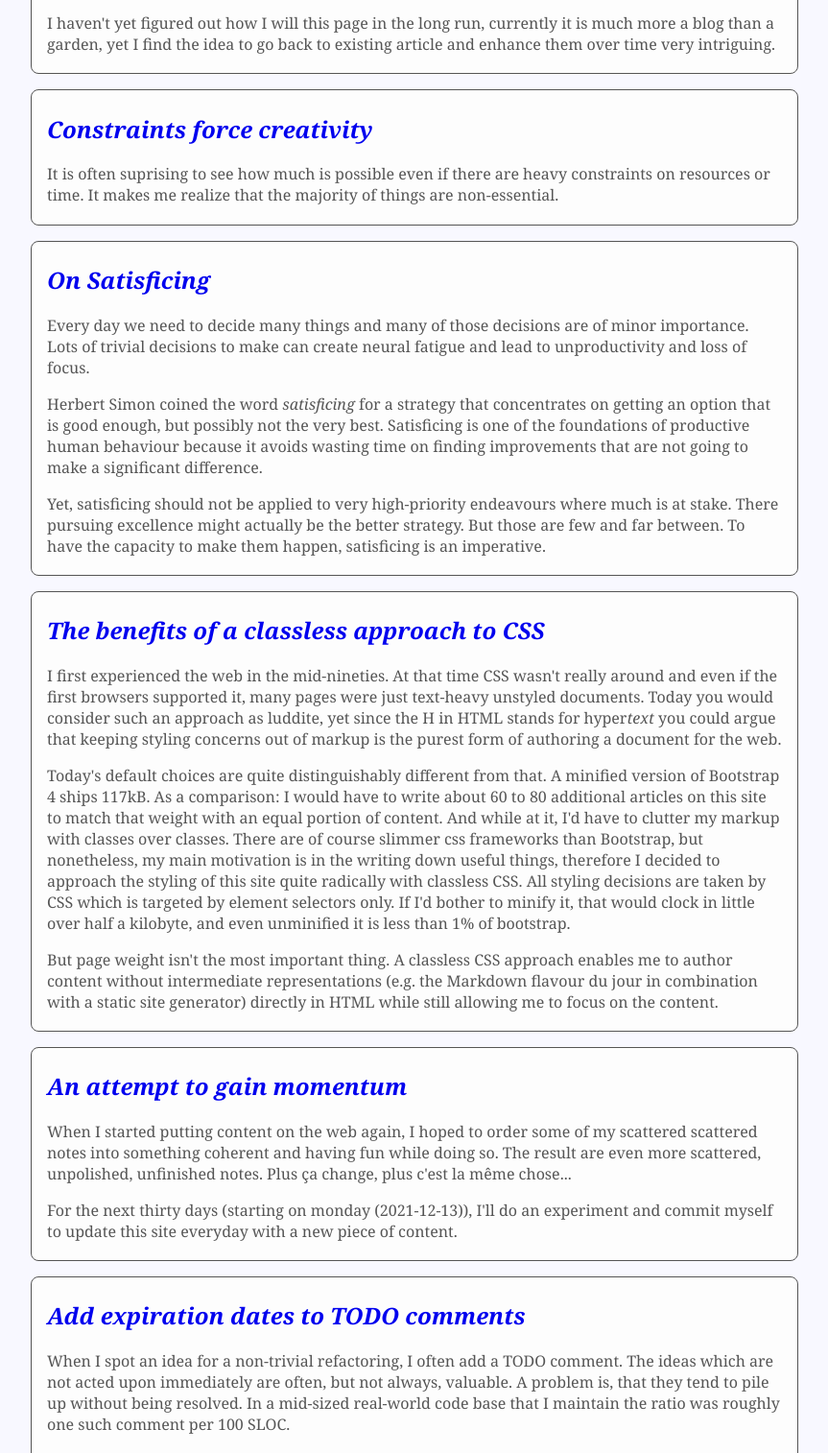
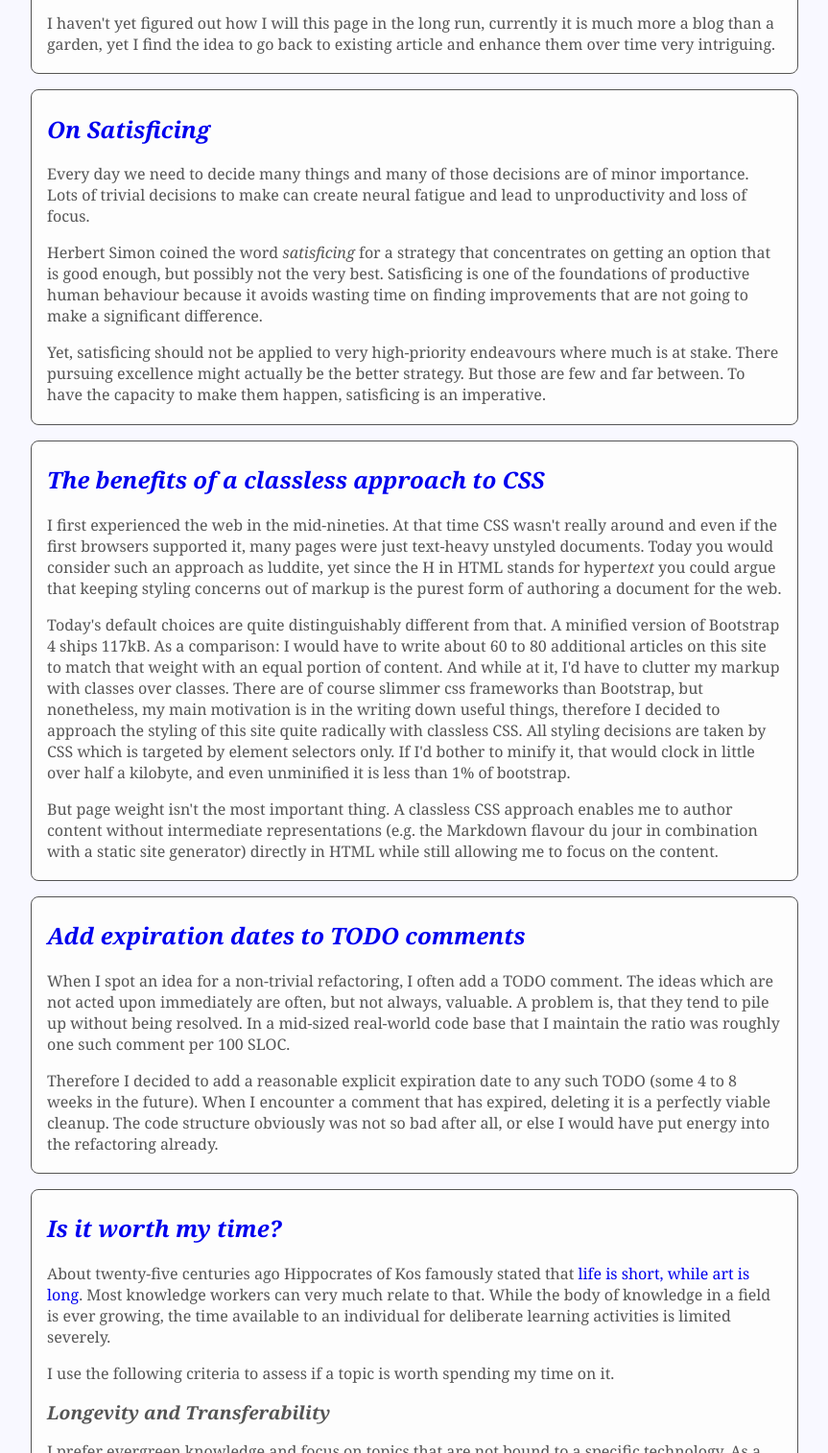
Before and after one commit to fnh/fnh.github.io, a plain HTML site: page index.html in a window 1280 px wide. Shown: the part 1006-2520 px from the top of the page at 96% size, without its empty margins (208-1071 px from the left). Drawn offline with Linux system fonts and the light colour scheme.

Commit message:
Unpublish not so great stuff

```diff
--- a/index.html
+++ b/index.html
@@ -114,13 +114,13 @@ I haven't yet figured out how I will this page in the long run, currently it is
 </p>
 </article>
 
-<article id="constraints-force-creativity" data-first-published="2021-12-15">
+<!-- <article id="constraints-force-creativity" data-first-published="2021-12-15">
 <h1><a href="#constraints-force-creativity">Constraints force creativity</a></h1>
 <p>
 It is often suprising to see how much is possible even if there are heavy constraints on resources or time.
 It makes me realize that the majority of things are non-essential.
 </p>
-</article>
+</article> -->
 
 <article id="satisficing" data-first-published="2021-12-14">
 <h1>
@@ -152,14 +152,14 @@ But page weight isn't the most important thing. A classless CSS approach enables
 </p>
 </article>
 
-<article id="an-attempt-to-gain-momentum" data-first-published="2021-12-12">
+<!-- <article id="an-attempt-to-gain-momentum" data-first-published="2021-12-12">
 <h1><a href="#an-attempt-to-gain-momentum">An attempt to gain momentum</a></h1>
 <p>
 When I started putting content on the web again, I hoped to order some of my scattered scattered notes into something coherent and having fun while doing so. The result are even more scattered, unpolished, unfinished notes. Plus ça change, plus c'est la même chose...</p>
 <p>
 For the next thirty days (starting on monday (2021-12-13)), I'll do an experiment and commit myself to update this site everyday with a new piece of content.
 </p>
-</article>
+</article> -->
 
 <article id="add-expiration-dates-to-todo-comments" data-first-published="2021-05-19">
 <h1><a href="#add-expiration-dates-to-todo-comments">Add expiration dates to TODO comments</a></h1>
```
